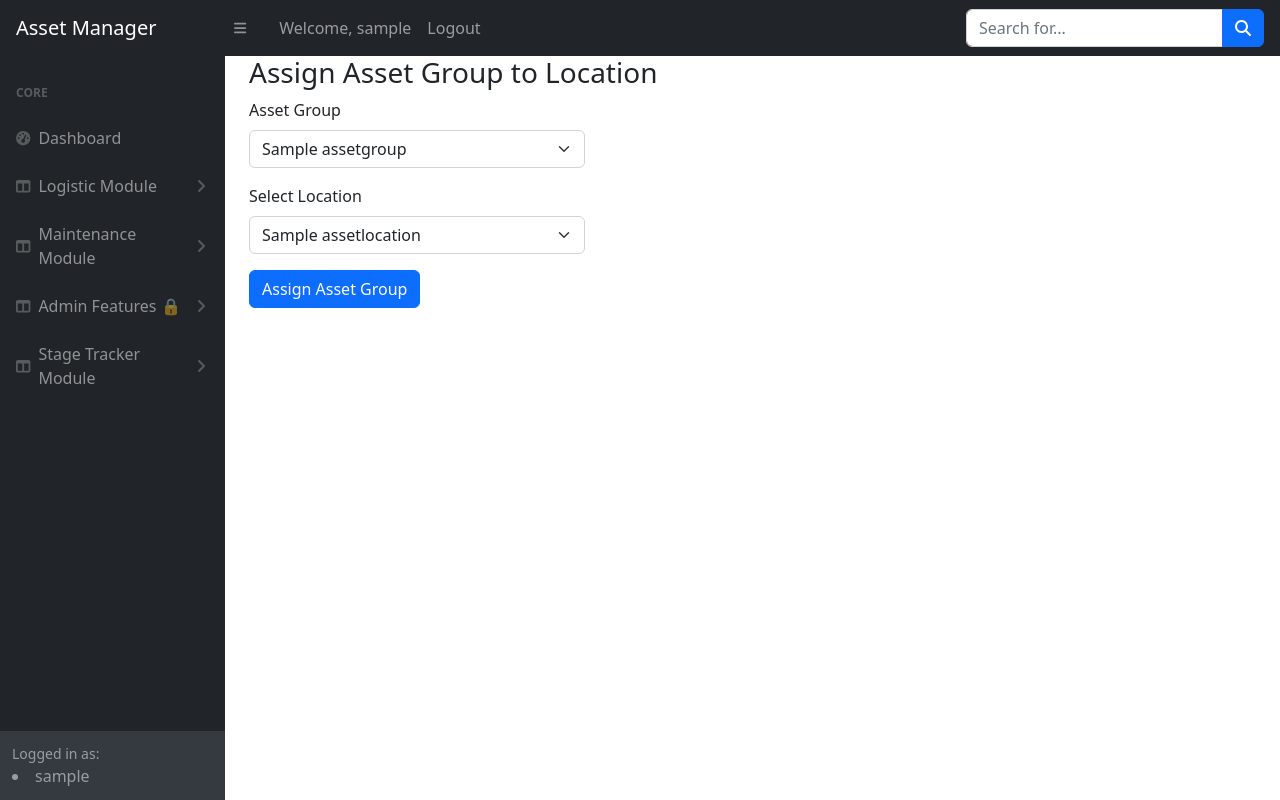
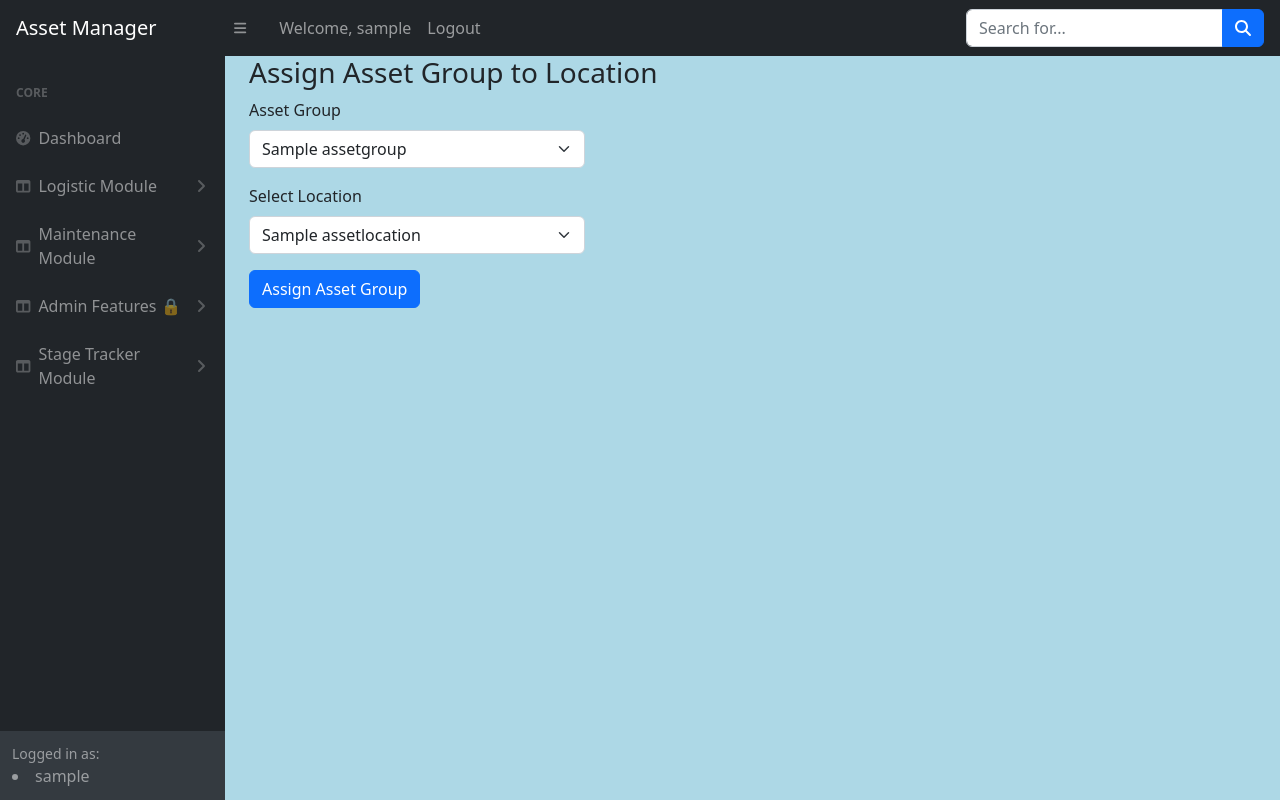
Before and after one commit to LuisNavarro35/AssetManagerWebApp, a Flask app: page /move-group in a window 1280 px wide. Run offline with Flask 3, Linux system fonts and the light colour scheme; a user stored in the database is signed in; tables that the repository leaves empty hold one stand-in row (values such as "Sample post"); some libraries are stand-ins or nearby versions.

Commit message:
change backgound color to blue

```diff
--- a/templates/header.html
+++ b/templates/header.html
@@ -8,4 +8,10 @@
         <link href="https://cdn.jsdelivr.net/npm/simple-datatables@7.1.2/dist/style.min.css" rel="stylesheet" />
         <link href="{{ url_for('static', filename='/css/styles.css') }}" rel="stylesheet" />
         <script src="https://use.fontawesome.com/releases/v6.3.0/js/all.js" crossorigin="anonymous"></script>
+        <style>
+            body,
+            #layoutSidenav_content {
+                background-color: #add8e6;
+            }
+        </style>
     </head>
```
